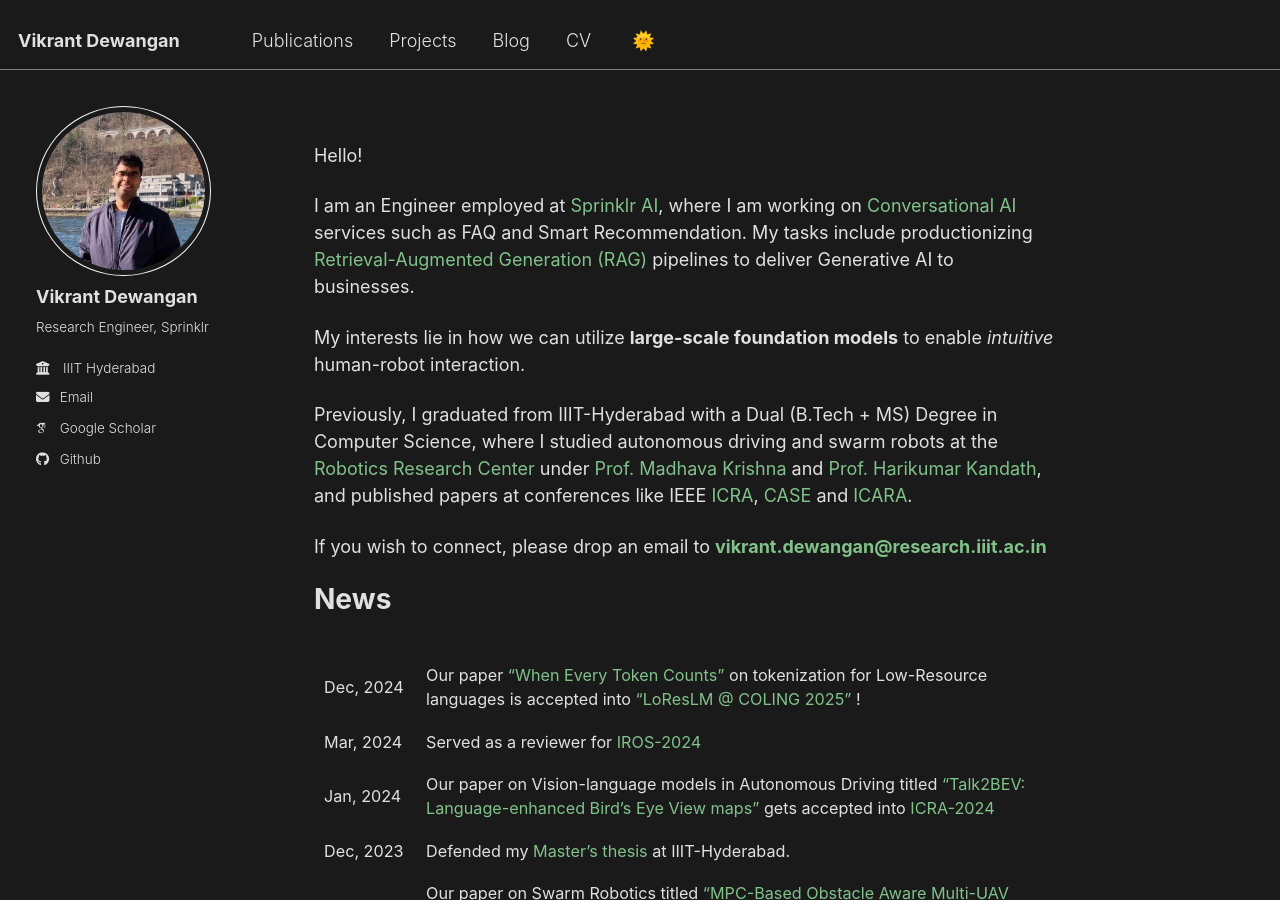
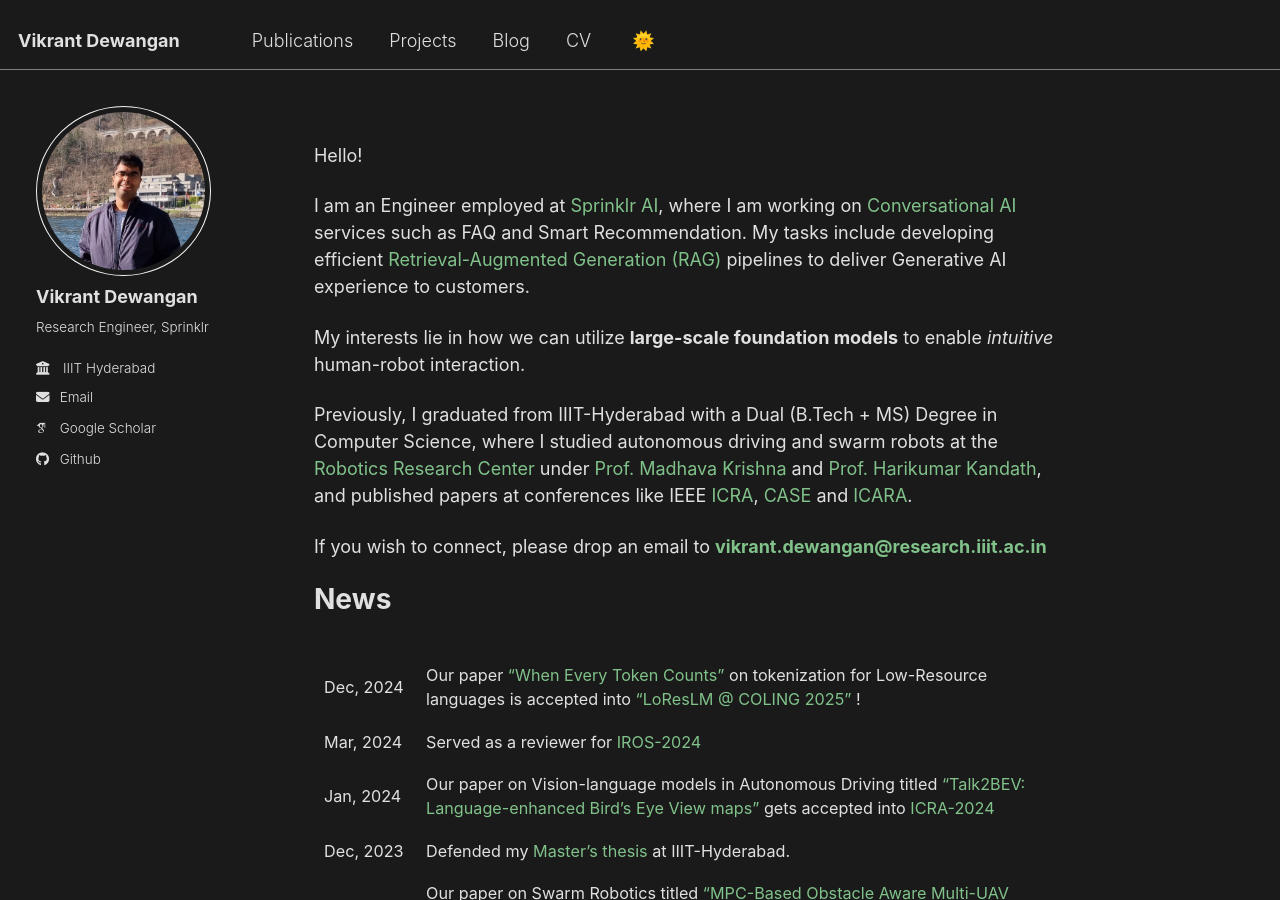
Before and after one commit to lordgavy01/lordgavy01.github.io, a Jekyll site: the page built from _pages/about.md, in a window 1280 px wide and 900 px high. Built offline with Jekyll 4.4.1, drawn with Linux system fonts in a browser that asks for light colours; some web fonts are replaced.

Commit message:
small change

```diff
--- a/_pages/about.md
+++ b/_pages/about.md
@@ -9,7 +9,7 @@ redirect_from:
 
 Hello!
 
-I am an Engineer employed at [Sprinklr AI](https://www.sprinklr.com/), where I am working on [Conversational AI]("https://www.sprinklr.com/products/customer-service/conversational-ai/") services such as FAQ and Smart Recommendation. My tasks include productionizing [Retrieval-Augmented Generation (RAG)](https://www.sprinklr.com/blog/how-sprinklr-uses-RAG/) pipelines to deliver Generative AI to businesses.
+I am an Engineer employed at [Sprinklr AI](https://www.sprinklr.com/), where I am working on [Conversational AI]("https://www.sprinklr.com/products/customer-service/conversational-ai/") services such as FAQ and Smart Recommendation. My tasks include developing efficient [Retrieval-Augmented Generation (RAG)](https://www.sprinklr.com/blog/how-sprinklr-uses-RAG/) pipelines to deliver Generative AI experience to customers.
 
 My interests lie in how we can utilize <b>large-scale foundation models</b> to enable <em>intuitive</em> human-robot interaction.
 
```
